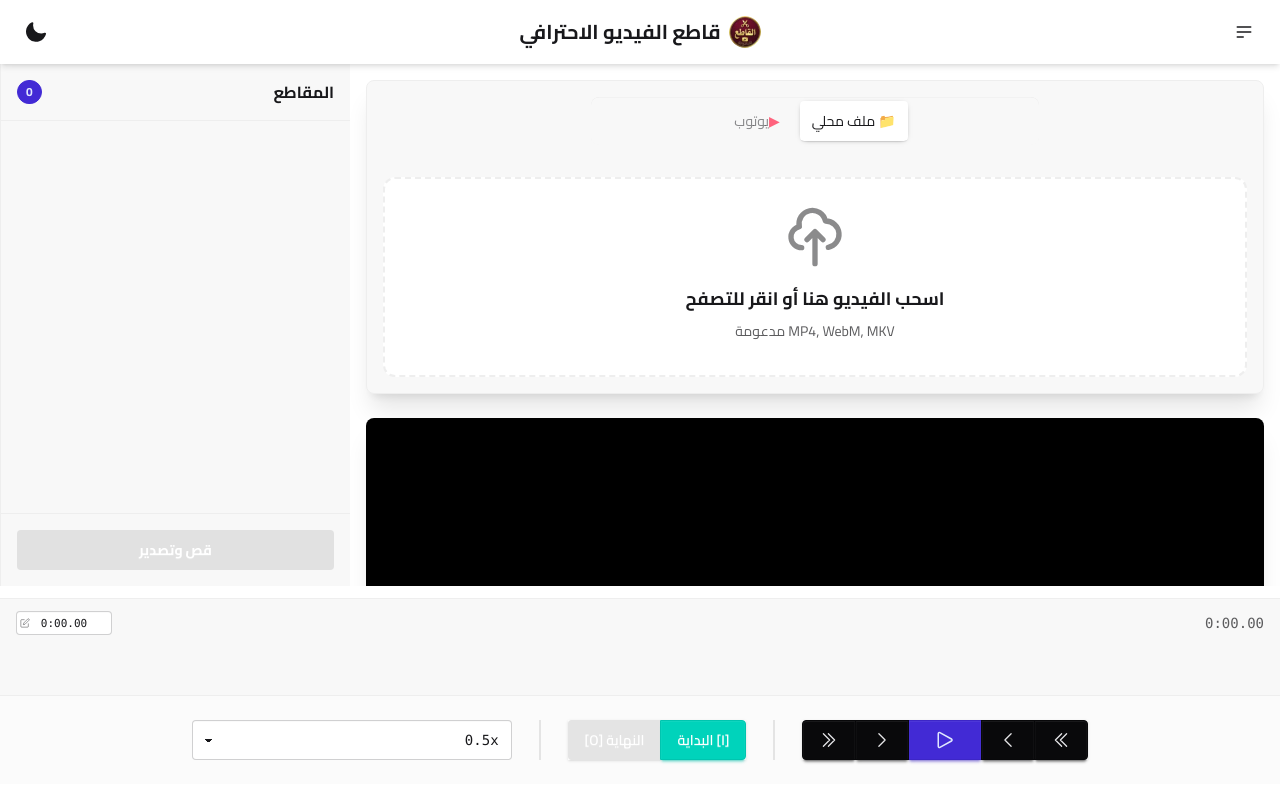
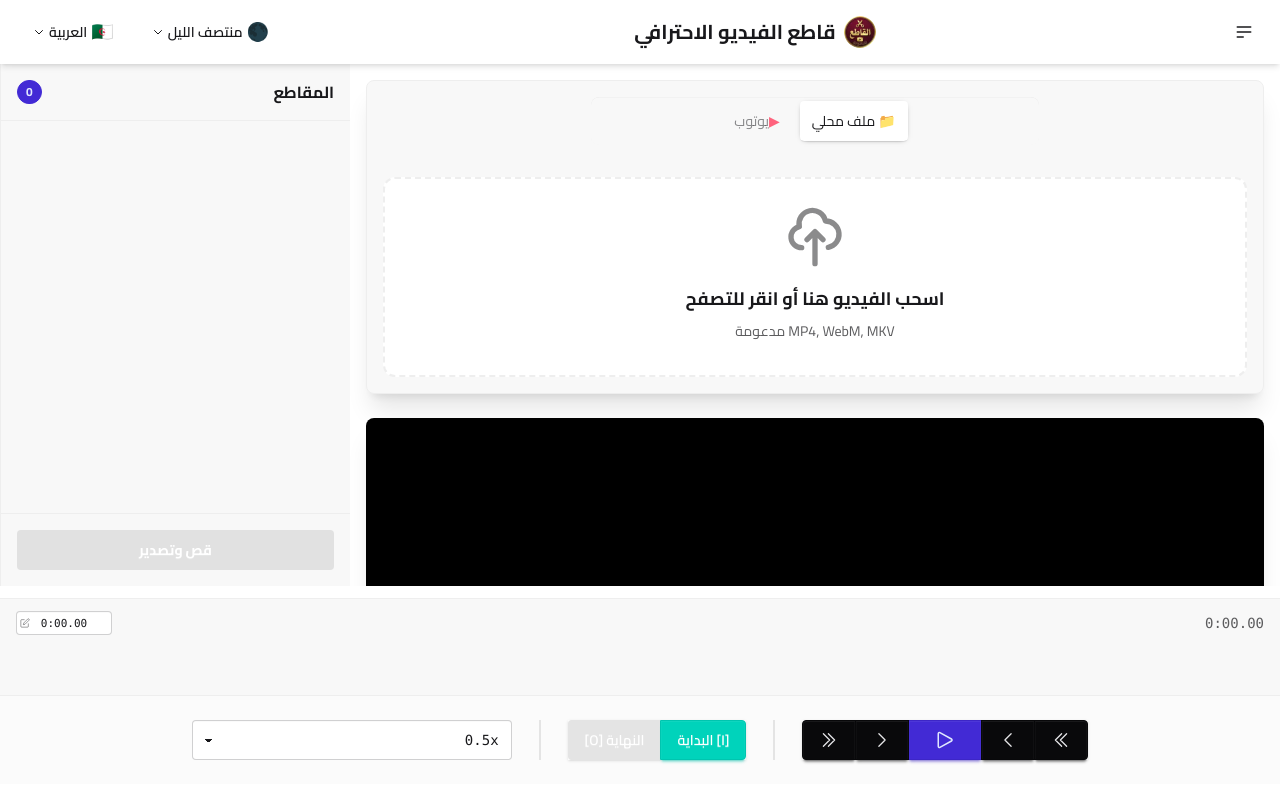
Before and after one commit to salahAit/afidnaCutter, a Svelte app: page / in a window 1280 px wide. Built offline with nearby package versions, Linux system fonts and the light colour scheme.

Commit message:
تصليح مشاكل اللغة و لنافبار

```diff
--- a/src/Navbar.svelte
+++ b/src/Navbar.svelte
@@ -2,6 +2,9 @@
   import { appState } from "./lib/state.svelte.js";
   import { i18n } from "./stores/i18n.svelte.js";
   import logo from "../cutter-logo-64.webp";
+
+  let aboutModal;
+  let guideModal;
 
   function setTheme(theme) {
     document.documentElement.classList.remove("ocean", "midnight", "sunset");
@@ -14,15 +17,42 @@
   function setLanguage(lang) {
     i18n.lang = lang;
   }
+
+  function openAbout() {
+    aboutModal?.showModal();
+  }
+
+  function openGuide() {
+    guideModal?.showModal();
+  }
+
+  // Get current language display
+  function getCurrentLangDisplay() {
+    return i18n.lang === "ar"
+      ? { flag: "🇩🇿", name: "العربية" }
+      : { flag: "🇺🇸", name: "English" };
+  }
+
+  // Get current theme display
+  function getCurrentThemeDisplay() {
+    const isArabic = i18n.lang === "ar";
+    const themes = {
+      midnight: { icon: "🌑", name: isArabic ? "منتصف الليل" : "Midnight" },
+      ocean: { icon: "🌊", name: isArabic ? "المحيط" : "Ocean" },
+      sunset: { icon: "🌅", name: isArabic ? "الغروب" : "Sunset" },
+    };
+    return themes[appState.theme] || themes.midnight;
+  }
 </script>
 
 <div
   class="navbar bg-base-100 shadow-md px-4"
   dir={i18n.lang === "ar" ? "rtl" : "ltr"}
 >
+  <!-- Menu Button (Left) -->
   <div class="flex-none">
-    <div class="dropdown dropdown-end">
-      <div tabindex="0" role="button" class="btn btn-ghost btn-circle">
+    <details class="dropdown dropdown-end">
+      <summary tabindex="0" role="button" class="btn btn-ghost btn-circle">
         <svg
           xmlns="http://www.w3.org/2000/svg"
           class="h-5 w-5"
@@ -37,66 +67,212 @@
             d="M4 6h16M4 12h16M4 18h7"
           />
         </svg>
+      </summary>
+      <ul
+        tabindex="-1"
+        class="menu dropdown-content bg-base-200 rounded-box z-10 mt-3 w-52 p-2 shadow-lg border border-base-300"
+      >
+        <li>
+          <button type="button" onclick={openGuide}>📖 {i18n.t("guide")}</button
+          >
+        </li>
+        <li>
+          <button type="button" onclick={openAbout}>ℹ️ {i18n.t("about")}</button
+          >
+        </li>
+        <li>
+          <button type="button" class="text-error">🚪 {i18n.t("quit")}</button>
+        </li>
+      </ul>
+    </details>
+  </div>
+
+  <!-- App Title (Center) -->
+  <div class="flex-1 text-center">
+    <div class="btn btn-ghost text-xl normal-case gap-2 font-bold mx-auto">
+      <img src={logo} alt="Logo" class="w-8 h-8 rounded-full" />
+      {i18n.t("appTitle")}
+    </div>
+  </div>
+
+  <!-- Right Controls -->
+  <div class="flex items-stretch gap-1">
+    <!-- Theme Dropdown -->
+    <div class="dropdown dropdown-end">
+      <div tabindex="0" role="button" class="btn btn-ghost rounded-field gap-1">
+        <span class="text-lg">{getCurrentThemeDisplay().icon}</span>
+        <span class="hidden sm:inline text-sm"
+          >{getCurrentThemeDisplay().name}</span
+        >
+        <svg
+          xmlns="http://www.w3.org/2000/svg"
+          class="h-3 w-3"
+          fill="none"
+          viewBox="0 0 24 24"
+          stroke="currentColor"
+        >
+          <path
+            stroke-linecap="round"
+            stroke-linejoin="round"
+            stroke-width="2"
+            d="M19 9l-7 7-7-7"
+          />
+        </svg>
       </div>
       <ul
-        tabindex="0"
-        class="menu menu-sm dropdown-content mt-3 z-[1] p-2 shadow bg-base-100 rounded-box w-52"
+        tabindex="-1"
+        class="menu dropdown-content bg-base-200 rounded-box z-10 mt-3 w-48 p-2 shadow-lg border border-base-300"
       >
-        <li><a>{i18n.t("settings")}</a></li>
         <li>
-          <details>
-            <summary>{i18n.t("theme")}</summary>
-            <ul>
-              <li><a onclick={() => setTheme("midnight")}>Midnight</a></li>
-              <li><a onclick={() => setTheme("ocean")}>Ocean</a></li>
-              <li><a onclick={() => setTheme("sunset")}>Sunset</a></li>
-            </ul>
-          </details>
+          <button
+            type="button"
+            onclick={() => setTheme("midnight")}
+            class:font-bold={appState.theme === "midnight"}
+            >🌑 {i18n.lang === "ar" ? "منتصف الليل" : "Midnight"}</button
+          >
         </li>
         <li>
-          <details>
-            <summary>{i18n.t("language")}</summary>
-            <ul>
-              <li><a onclick={() => setLanguage("ar")}>العربية</a></li>
-              <li><a onclick={() => setLanguage("en")}>English</a></li>
-            </ul>
-          </details>
+          <button
+            type="button"
+            onclick={() => setTheme("ocean")}
+            class:font-bold={appState.theme === "ocean"}
+            >🌊 {i18n.lang === "ar" ? "المحيط" : "Ocean"}</button
+          >
         </li>
-        <li><a>{i18n.t("about")}</a></li>
-        <li><a class="text-error">{i18n.t("quit")}</a></li>
+        <li>
+          <button
+            type="button"
+            onclick={() => setTheme("sunset")}
+            class:font-bold={appState.theme === "sunset"}
+            >🌅 {i18n.lang === "ar" ? "الغروب" : "Sunset"}</button
+          >
+        </li>
+      </ul>
+    </div>
+
+    <!-- Language Dropdown -->
+    <div class="dropdown dropdown-end">
+      <div tabindex="0" role="button" class="btn btn-ghost rounded-field gap-1">
+        <span class="text-lg">{getCurrentLangDisplay().flag}</span>
+        <span class="hidden sm:inline text-sm"
+          >{getCurrentLangDisplay().name}</span
+        >
+        <svg
+          xmlns="http://www.w3.org/2000/svg"
+          class="h-3 w-3"
+          fill="none"
+          viewBox="0 0 24 24"
+          stroke="currentColor"
+        >
+          <path
+            stroke-linecap="round"
+            stroke-linejoin="round"
+            stroke-width="2"
+            d="M19 9l-7 7-7-7"
+          />
+        </svg>
+      </div>
+      <ul
+        tabindex="-1"
+        class="menu dropdown-content bg-base-200 rounded-box z-10 mt-3 w-40 p-2 shadow-lg border border-base-300"
+      >
+        <li>
+          <button
+            type="button"
+            onclick={() => setLanguage("ar")}
+            class:font-bold={i18n.lang === "ar"}>🇩🇿 العربية</button
+          >
+        </li>
+        <li>
+          <button
+            type="button"
+            onclick={() => setLanguage("en")}
+            class:font-bold={i18n.lang === "en"}>🇺🇸 English</button
+          >
+        </li>
       </ul>
     </div>
   </div>
-  <div class="flex-1 text-center">
-    <a class="btn btn-ghost text-xl normal-case gap-2 font-bold mx-auto">
-      <img src={logo} alt="Logo" class="w-8 h-8 rounded-full" />
+</div>
+
+<!-- About Modal -->
+<dialog bind:this={aboutModal} class="modal">
+  <div class="modal-box" dir={i18n.lang === "ar" ? "rtl" : "ltr"}>
+    <h3 class="font-bold text-lg flex items-center gap-2">
+      <img src={logo} alt="Logo" class="w-10 h-10 rounded-full" />
       {i18n.t("appTitle")}
-    </a>
+    </h3>
+    <p class="py-4">
+      {i18n.lang === "ar"
+        ? "برنامج احترافي لقص وتحرير مقاطع الفيديو. يدعم الملفات المحلية وروابط يوتيوب."
+        : "A professional video cutting and editing application. Supports local files and YouTube links."}
+    </p>
+    <p class="text-sm opacity-70">
+      {i18n.lang === "ar" ? "الإصدار: 1.0.1" : "Version: 1.0.1"}
+    </p>
+    <div class="modal-action">
+      <form method="dialog">
+        <button class="btn">{i18n.lang === "ar" ? "إغلاق" : "Close"}</button>
+      </form>
+    </div>
   </div>
-  <div class="flex-none gap-2">
-    <!-- Theme Controller (Sun/Moon) -->
-    <label class="swap swap-rotate btn btn-ghost btn-circle">
-      <input
-        type="checkbox"
-        onchange={(e) => setTheme(e.target.checked ? "sunset" : "midnight")}
-        checked={appState.theme === "sunset"}
-      />
-      <svg
-        class="swap-on fill-current w-6 h-6"
-        xmlns="http://www.w3.org/2000/svg"
-        viewBox="0 0 24 24"
-        ><path
-          d="M5.64,17l-.71.71a1,1,0,0,0,0,1.41,1,1,0,0,0,1.41,0l.71-.71A1,1,0,0,0,5.64,17ZM5,12a1,1,0,0,0-1-1H3a1,1,0,0,0,0,2H4A1,1,0,0,0,5,12Zm7-7a1,1,0,0,0,1-1V3a1,1,0,0,0-2,0V4A1,1,0,0,0,12,5ZM5.64,7.05a1,1,0,0,0,.7.29,1,1,0,0,0,.71-.29,1,1,0,0,0,0-1.41l-.71-.71A1,1,0,0,0,5.64,7.05Zm13.52,13.37A1,1,0,1,1,17.75,19,1,1,0,0,1,19.16,20.42Zm-1.41-1.37a1,1,0,0,0,0-1.41l-.71-.71a1,1,0,0,0-1.41,1.41l.71.71A1,1,0,0,0,17.75,19.05ZM21,11a1,1,0,0,0-1,1h1a1,1,0,0,0,0-2h-1A1,1,0,0,0,21,11Zm-9,8a1,1,0,0,0-1,1v1a1,1,0,0,0,2,0V20A1,1,0,0,0,12,19ZM18.36,6.64A1,1,0,0,0,17,4.79,9,9,0,0,1,18.36,6.64Z"
-        /></svg
-      >
-      <svg
-        class="swap-off fill-current w-6 h-6"
-        xmlns="http://www.w3.org/2000/svg"
-        viewBox="0 0 24 24"
-        ><path
-          d="M21.64,13a1,1,0,0,0-1.05-.14,8.05,8.05,0,0,1-3.37.73A8.15,8.15,0,0,1,9.08,5.49a8.59,8.59,0,0,1,.25-2A1,1,0,0,0,8,2.36,10.14,10.14,0,1,0,22,14.05,1,1,0,0,0,21.64,13Z"
-        /></svg
-      >
-    </label>
+  <form method="dialog" class="modal-backdrop">
+    <button>close</button>
+  </form>
+</dialog>
+
+<!-- Guide Modal -->
+<dialog bind:this={guideModal} class="modal">
+  <div class="modal-box max-w-2xl" dir={i18n.lang === "ar" ? "rtl" : "ltr"}>
+    <h3 class="font-bold text-lg">📖 {i18n.t("guide")}</h3>
+    <div class="py-4 space-y-3">
+      {#if i18n.lang === "ar"}
+        <div class="flex gap-2">
+          <span class="text-primary font-bold">1.</span>
+          <span>اختر ملف فيديو محلي أو أدخل رابط يوتيوب.</span>
+        </div>
+        <div class="flex gap-2">
+          <span class="text-primary font-bold">2.</span>
+          <span>اضغط على الفيديو أو اسحب على شريط الوقت لتحديد مقطع.</span>
+        </div>
+        <div class="flex gap-2">
+          <span class="text-primary font-bold">3.</span>
+          <span>استخدم أزرار "بداية" و "نهاية" لتحديد نقاط القص بدقة.</span>
+        </div>
+        <div class="flex gap-2">
+          <span class="text-primary font-bold">4.</span>
+          <span>اضغط "قص وتصدير" لحفظ المقاطع المحددة.</span>
+        </div>
+      {:else}
+        <div class="flex gap-2">
+          <span class="text-primary font-bold">1.</span>
+          <span>Select a local video file or enter a YouTube URL.</span>
+        </div>
+        <div class="flex gap-2">
+          <span class="text-primary font-bold">2.</span>
+          <span
+            >Click on the video or drag on the timeline to select a segment.</span
+          >
+        </div>
+        <div class="flex gap-2">
+          <span class="text-primary font-bold">3.</span>
+          <span
+            >Use "Start" and "End" buttons to precisely mark cut points.</span
+          >
+        </div>
+        <div class="flex gap-2">
+          <span class="text-primary font-bold">4.</span>
+          <span>Press "Trim & Export" to save the selected segments.</span>
+        </div>
+      {/if}
+    </div>
+    <div class="modal-action">
+      <form method="dialog">
+        <button class="btn">{i18n.lang === "ar" ? "إغلاق" : "Close"}</button>
+      </form>
+    </div>
   </div>
-</div>
+  <form method="dialog" class="modal-backdrop">
+    <button>close</button>
+  </form>
+</dialog>
```
Also changed, not shown: 1 other file (tests, documents, lock files or other folders).
